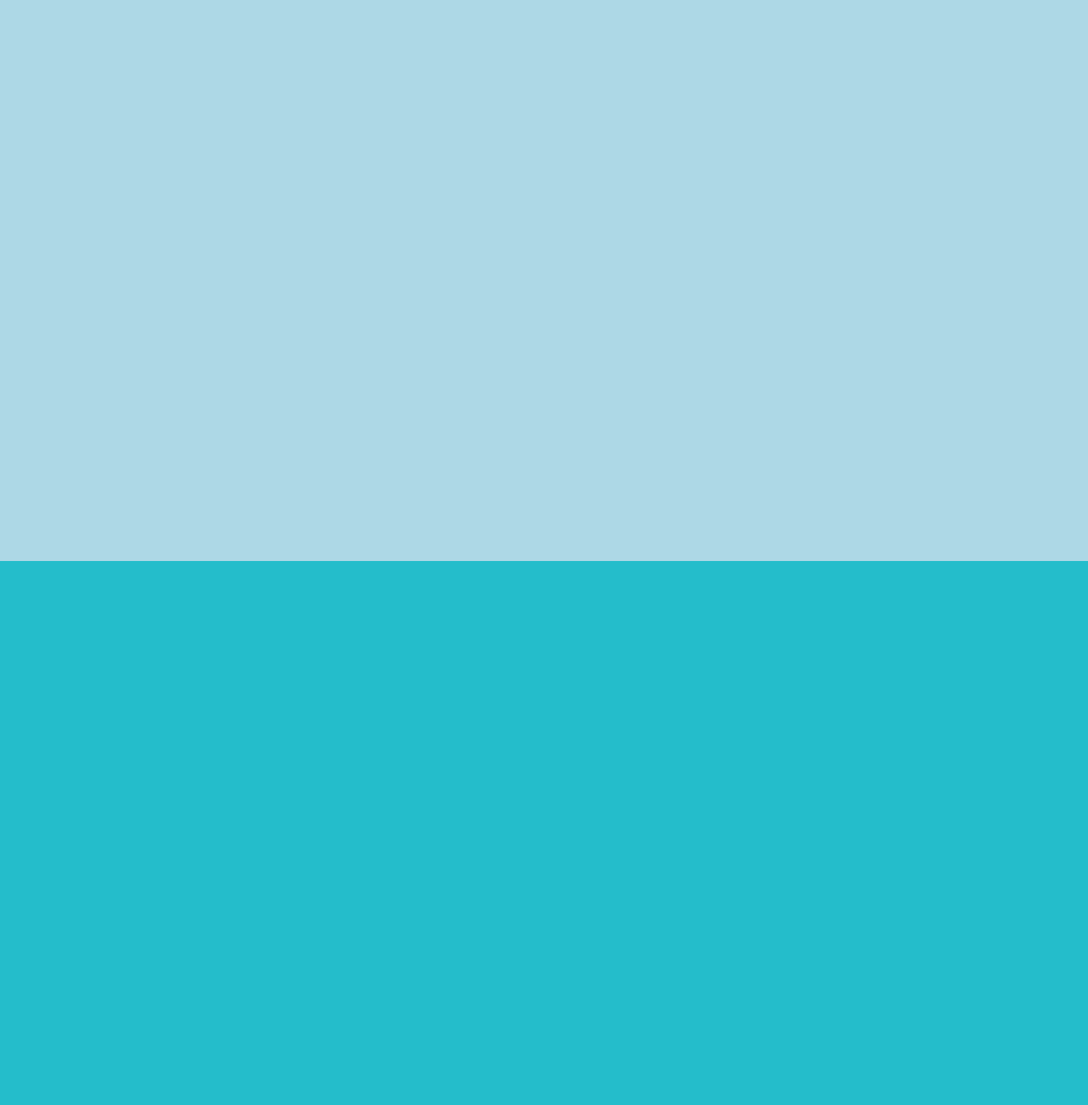
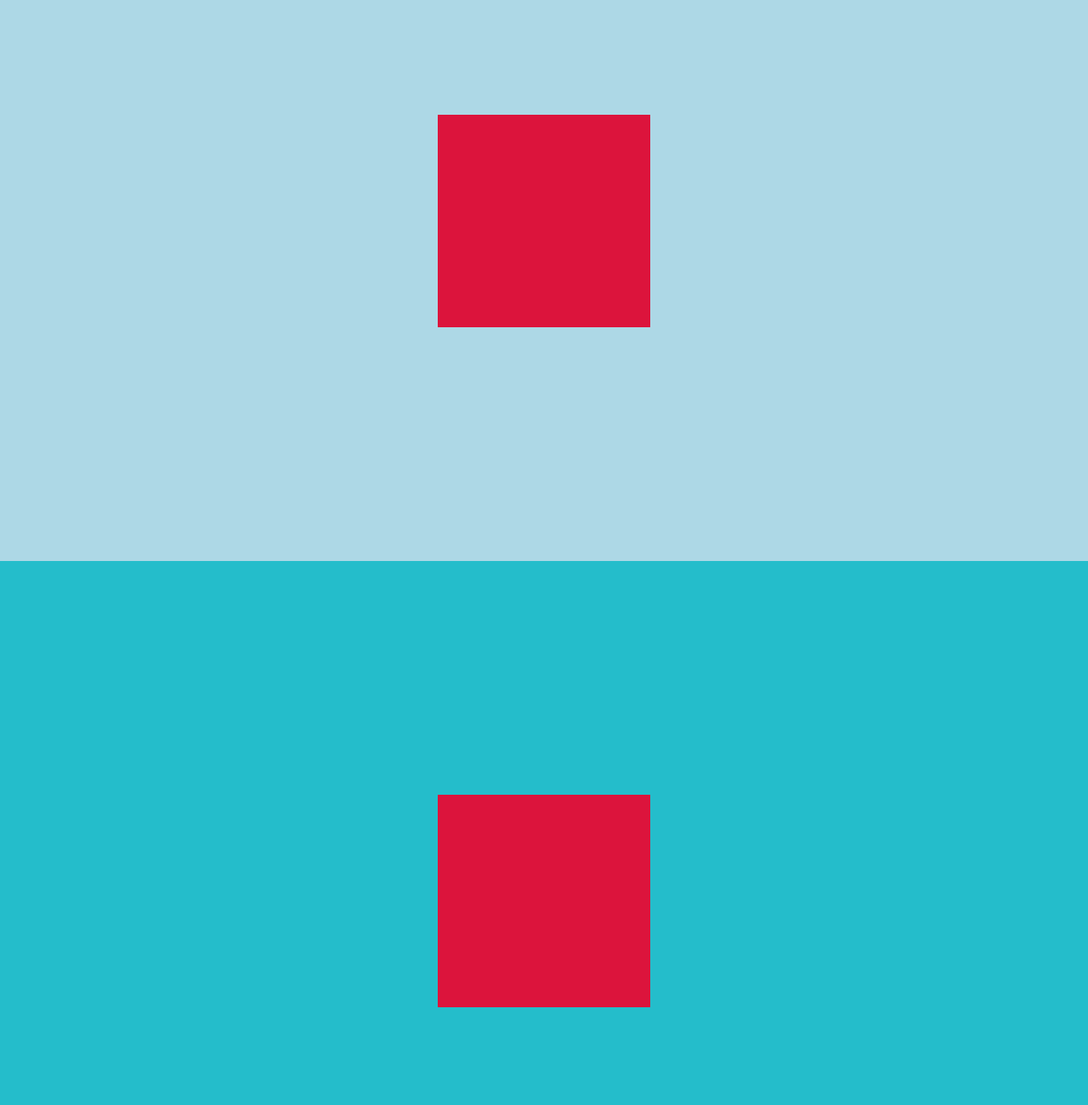
Before and after one commit to SathvikDixit/Js_GSAP, a plain HTML site: page index.html in a window 1280 px wide. Shown: the part 140-1440 px from the top of the page at 85% size. Drawn offline with nearby package versions, Linux system fonts and the light colour scheme.

Commit message:
asdasdff

```diff
--- a/index.html
+++ b/index.html
@@ -44,6 +44,7 @@
 
 
     <script src="https://cdnjs.cloudflare.com/ajax/libs/gsap/3.13.0/gsap.min.js" integrity="sha512-NcZdtrT77bJr4STcmsGAESr06BYGE8woZdSdEgqnpyqac7sugNO+Tr4bGwGF3MsnEkGKhU2KL2xh6Ec+BqsaHA==" crossorigin="anonymous" referrerpolicy="no-referrer"></script>
+    <script src="https://cdnjs.cloudflare.com/ajax/libs/gsap/3.13.0/ScrollTrigger.min.js" integrity="sha512-P2IDYZfqSwjcSjX0BKeNhwRUH8zRPGlgcWl5n6gBLzdi4Y5/0O4zaXrtO4K9TZK6Hn1BenYpKowuCavNandERg==" crossorigin="anonymous" referrerpolicy="no-referrer"></script>
     <script src="script.js"></script>
 </body>
 </html>
--- a/script.js
+++ b/script.js
@@ -103,3 +103,25 @@
 //     duration: 0.5,
 //     scale: 0.2
 // })
+
+
+// GSAP  PART-2
+
+
+gsap.from("#page1 #box", {
+    scale: 0,
+    delay: 1,
+    duration: 2,
+    rotate: 360
+})
+
+gsap.from("#page2 #box", {
+    scale: 0,
+    delay: 1,
+    duration: 2,
+    rotate: 360,
+    scrollTrigger: {
+        trigger: "#page2 #box",
+        scroller: "body"
+    }
+})
--- a/style.css
+++ b/style.css
@@ -93,14 +93,29 @@ h1 {
     width: 100%;
     height: 100%;
     background-color: lightblue;
+    display: flex;
+    align-items: center;
+    justify-content: center;
 }
 #page2 {
     width: 100%;
     height: 100%;
     background-color: rgb(36, 189, 203);
+    display: flex;
+    align-items: center;
+    justify-content: center;
 }
 #page3 {
     width: 100%;
     height: 100%;
-    background-color: rgb(237, 99, 230);
+    background-color: rgb(239, 135, 234);
+    display: flex;
+    align-items: center;
+    justify-content: center;
 }
+
+#box {
+    height: 250px;
+    width: 250px;
+    background-color: crimson;
+}
```
